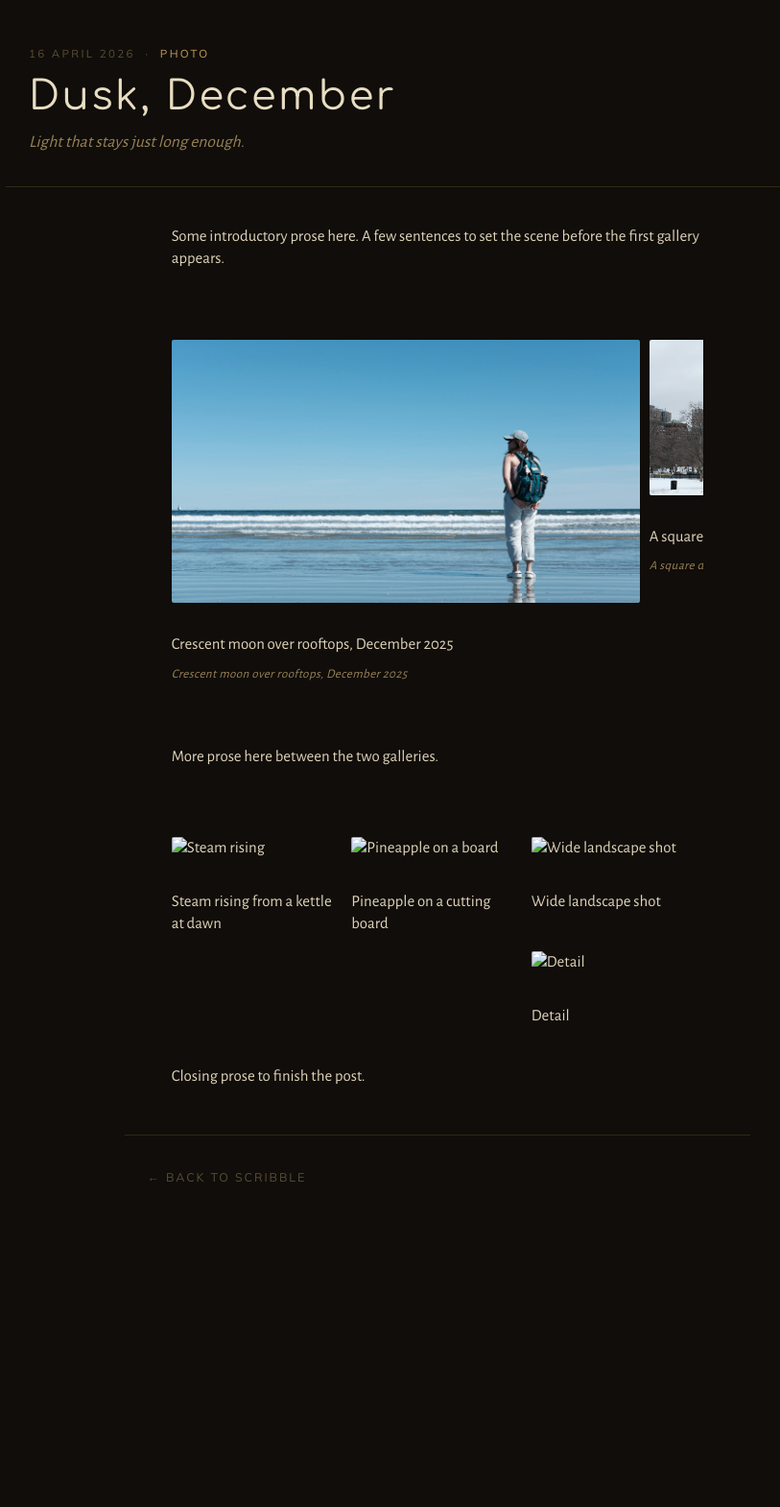
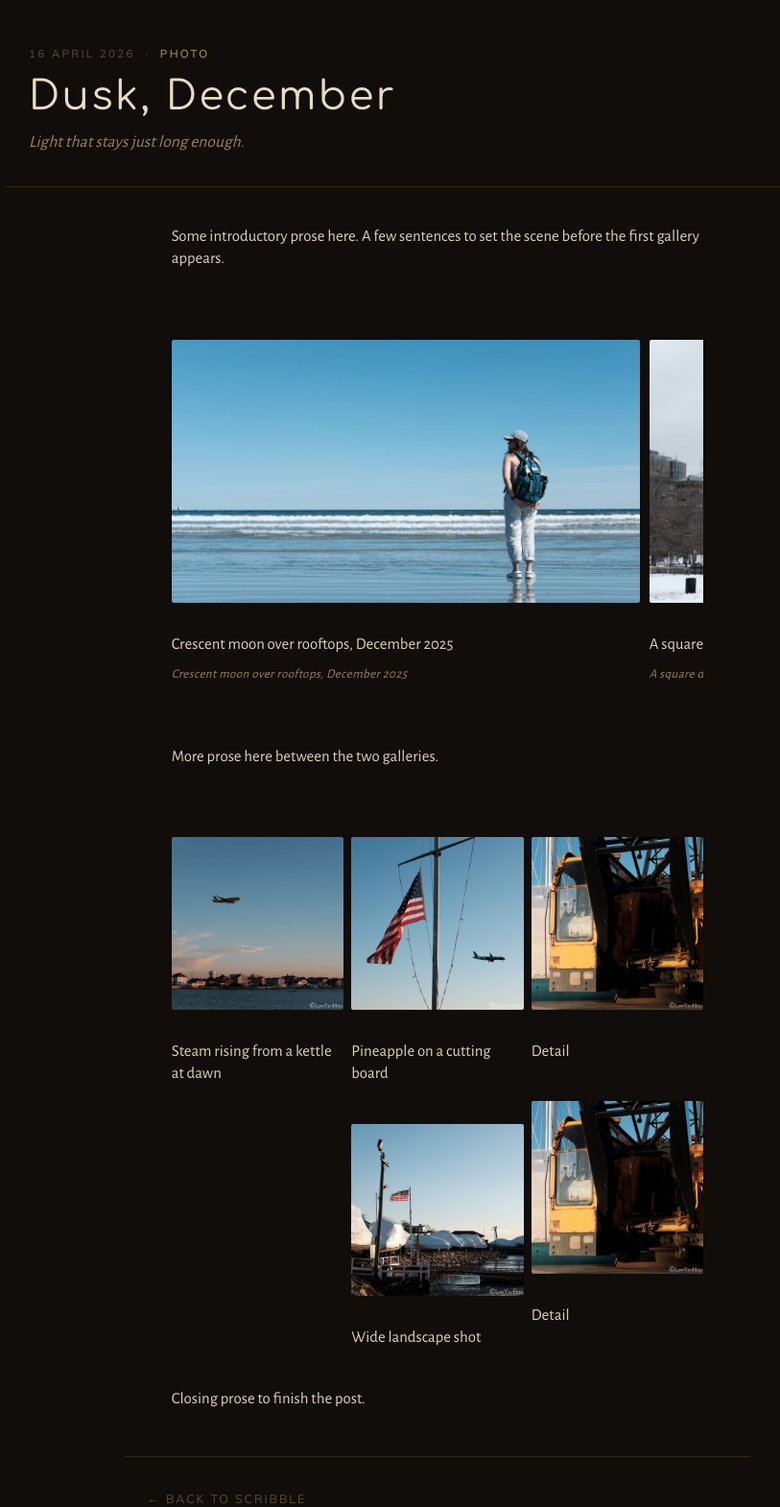
Before and after one commit to yhlreporter/site, a Jekyll site: the page built from _posts/2026-04-16-dusk-december.md, in a window 1280 px wide. Shown: the whole page at 96% size, without its empty margins (184-997 px from the left). Built offline with Jekyll 4.4.1, drawn with Linux system fonts in a browser that asks for light colours; comment, search, counter and statistics services are not loaded; before the commit the page ends 1235 px from its top, so only the background shows below that.

Commit message:
edited gallery files

```diff
--- a/_posts/2026-04-16-dusk-december.md
+++ b/_posts/2026-04-16-dusk-december.md
@@ -21,7 +21,7 @@
     <p class="gallery__caption">Crescent moon over rooftops, December 2025</p>
   </div>
 
-  <div class="gallery__item is-1-1" data-src="{{ '/assets/images/photo-2.jpg' | relative_url }}">
+  <div class="gallery__item is-16-9" data-src="{{ '/assets/images/photo-2.jpg' | relative_url }}">
     <img src="{{ '/assets/images/photo-2.jpg' | relative_url }}" alt="A square detail shot" />
     <div class="gallery__caption-hidden">A square detail shot</div>
     <p class="gallery__caption">A square detail shot</p>
@@ -65,6 +65,11 @@
     <div class="gallery__caption-hidden">Detail</div>
   </div>
 
+  <div class="gallery__item is-1-1" data-src="{{ '/assets/images/photo-8.jpg' | relative_url }}">
+    <img src="{{ '/assets/images/photo-7.jpg' | relative_url }}" alt="Detail" />
+    <div class="gallery__caption-hidden">Detail</div>
+  </div>
+
 </div>
 
 Closing prose to finish the post.
```
Also changed, not shown: assets/css/gallery.css (+9 -3 lines), assets/images/photo-4.jpg (added), assets/images/photo-5.jpg (added), assets/images/photo-6.jpg (added), assets/images/photo-7.jpg (added), assets/images/photo-8.jpg (added).
